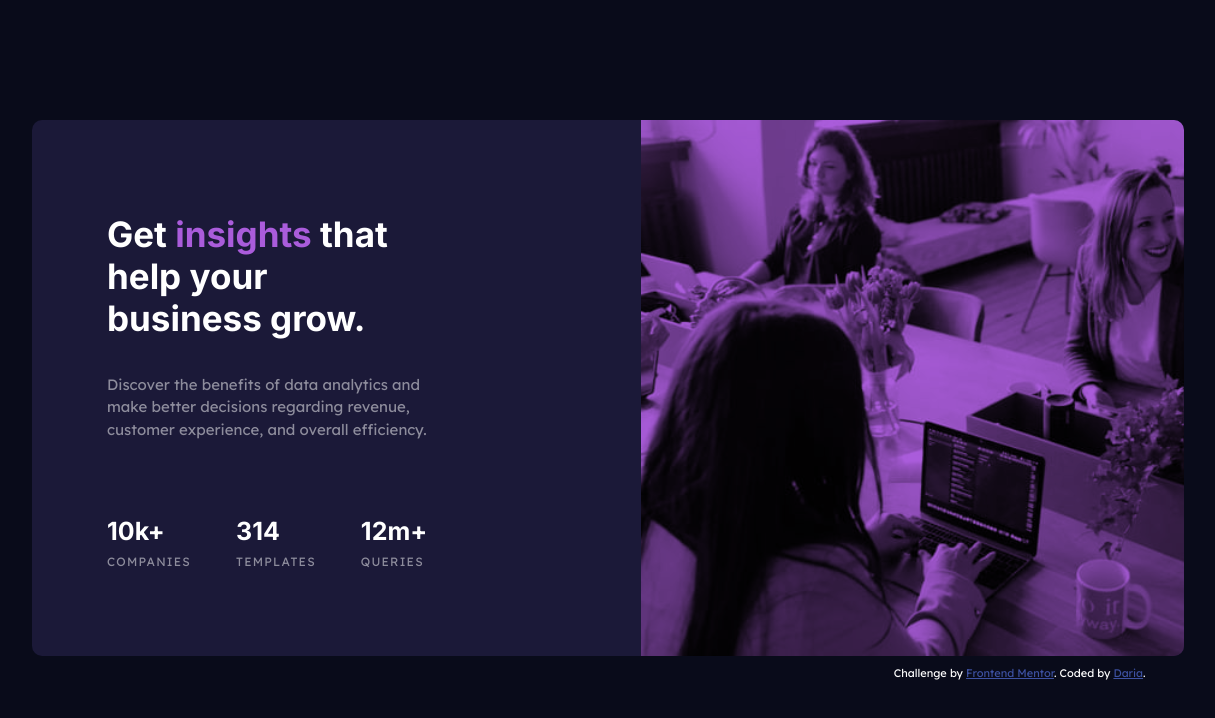
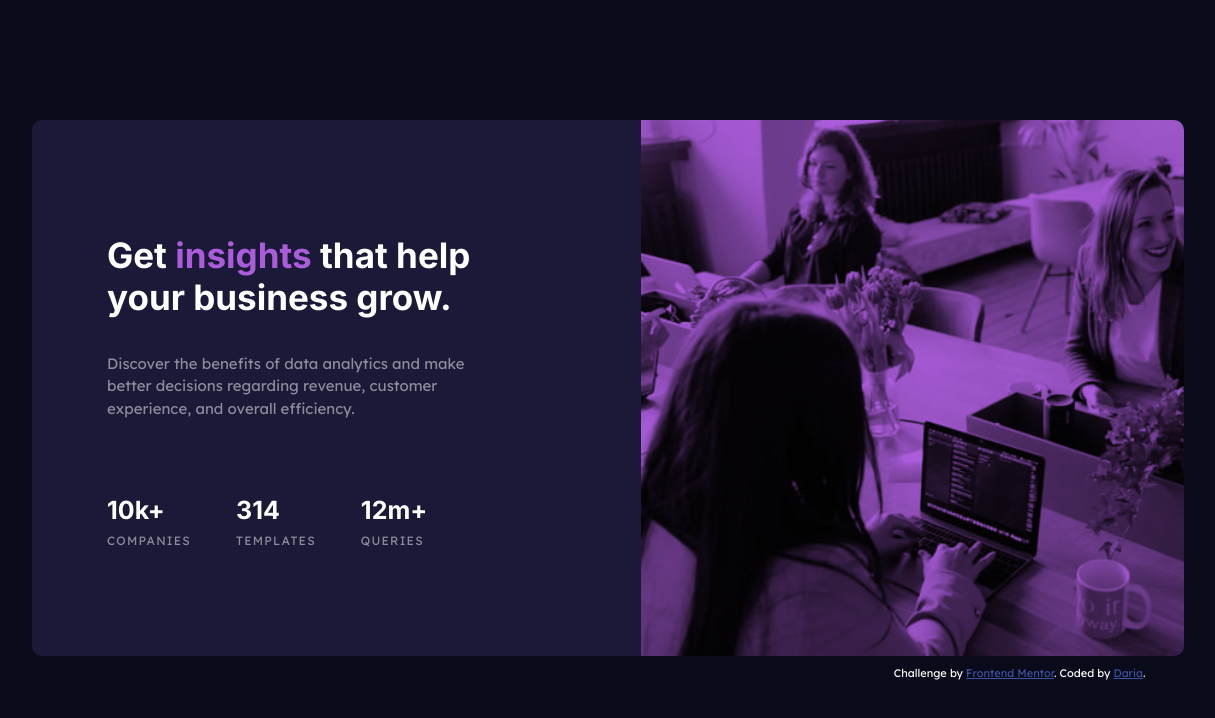
Before and after one commit to dariachi85/card-component, a plain HTML site: page index.html in a window 1536 px wide. Shown: the whole page, without its empty margins (160-1375 px from the left). Drawn offline with Linux system fonts and the light colour scheme.

Commit message:
Update style.css

```diff
--- a/style.css
+++ b/style.css
@@ -217,22 +217,3 @@ body {
     font-size: 2.5rem;
   }
 }
-
-@media only screen and (min-width: 1500px) {
-  .card__information {
-    align-items: flex-start;
-  }
-
-  .card__content {
-    width: 80%;
-    align-items: flex-start;
-  }
-
-  .content__title {
-    width: 80%;
-  }
-}
-
-    font-size: 2.5rem;
-  }
-}
```
